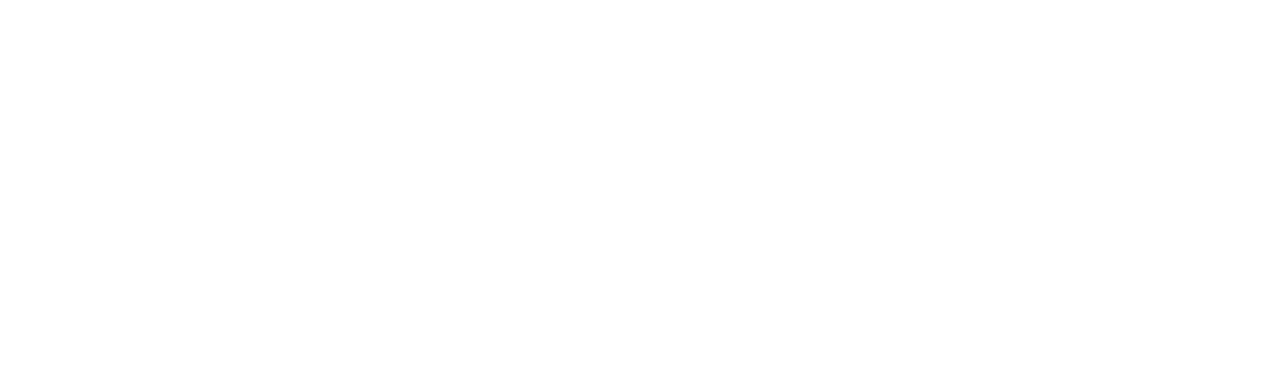
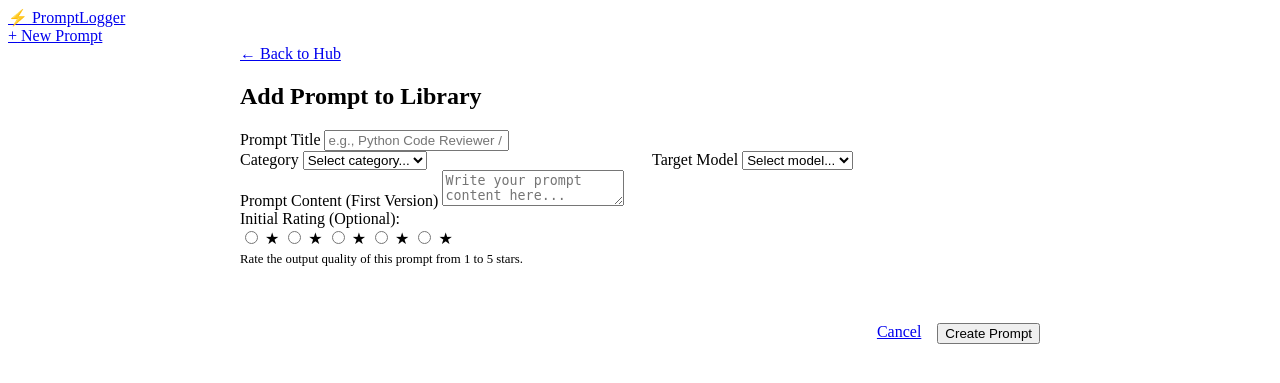
Before and after one commit to aqppann/promt_log, a Flask app: page /prompts/create in a window 1280 px wide. Before the commit the part shown is empty. Shown: the top 383 px of the page. Run offline with Flask 3, Linux system fonts and the light colour scheme.

Commit message:
feat: create template

```diff
--- a/templates/create.html
+++ b/templates/create.html
@@ -1,10 +1,78 @@
-<!DOCTYPE html>
-<html lang="en">
-<head>
-    <meta charset="UTF-8">
-    <title>Title</title>
-</head>
-<body>
+{% extends 'base.html' %}
 
-</body>
-</html>
+{% block title %}Create New Prompt | AI Prompt Logger{% endblock %}
+
+{% block content %}
+<div style="max-width: 800px; margin: 0 auto;">
+    <a href="{{ url_for('prompts.index') }}" class="btn btn-secondary btn-sm" style="margin-bottom: 1.5rem;">← Back to Hub</a>
+
+    <div class="panel">
+        <div class="panel-header">
+            <h2>Add Prompt to Library</h2>
+        </div>
+
+        <form method="POST" action="{{ url_for('prompts.create') }}">
+            <!-- Title -->
+            <div class="form-group">
+                <label for="title" class="form-label">Prompt Title</label>
+                <input type="text" id="title" name="title" class="form-control" placeholder="e.g., Python Code Reviewer / SQL Generator" required>
+            </div>
+
+            <div style="display: grid; grid-template-columns: 1fr 1fr; gap: 1.5rem;">
+                <!-- Category -->
+                <div class="form-group">
+                    <label for="category" class="form-label">Category</label>
+                    <select id="category" name="category" class="form-control" required>
+                        <option value="" disabled selected>Select category...</option>
+                        <option value="debugging">Debugging</option>
+                        <option value="refactoring">Refactoring</option>
+                        <option value="docs">Docs</option>
+                        <option value="testing">Testing</option>
+                        <option value="other">Other</option>
+                    </select>
+                </div>
+
+                <!-- Target Model -->
+                <div class="form-group">
+                    <label for="target_model" class="form-label">Target Model</label>
+                    <select id="target_model" name="target_model" class="form-control" required>
+                        <option value="" disabled selected>Select model...</option>
+                        <option value="gpt-4">GPT-4</option>
+                        <option value="claude">Claude</option>
+                        <option value="gemini">Gemini</option>
+                    </select>
+                </div>
+            </div>
+
+            <!-- Prompt Content -->
+            <div class="form-group">
+                <label for="content" class="form-label">Prompt Content (First Version)</label>
+                <textarea id="content" name="content" class="form-control" placeholder="Write your prompt content here..." required></textarea>
+            </div>
+
+            <!-- Rating -->
+            <div class="form-group">
+                <label class="form-label" style="display: inline-block; margin-right: 1rem;">Initial Rating (Optional):</label>
+                <div class="star-rating">
+                    <input type="radio" id="star5" name="rating" value="5">
+                    <label for="star5">★</label>
+                    <input type="radio" id="star4" name="rating" value="4">
+                    <label for="star4">★</label>
+                    <input type="radio" id="star3" name="rating" value="3">
+                    <label for="star3">★</label>
+                    <input type="radio" id="star2" name="rating" value="2">
+                    <label for="star2">★</label>
+                    <input type="radio" id="star1" name="rating" value="1">
+                    <label for="star1">★</label>
+                </div>
+                <p style="font-size: 0.8rem; color: var(--text-muted); margin-top: 0.25rem;">Rate the output quality of this prompt from 1 to 5 stars.</p>
+            </div>
+
+            <div style="display: flex; gap: 1rem; justify-content: flex-end; margin-top: 2rem; border-top: 1px solid var(--border-color); padding-top: 1.5rem;">
+                <a href="{{ url_for('prompts.index') }}" class="btn btn-secondary">Cancel</a>
+                <button type="submit" class="btn btn-primary">Create Prompt</button>
+            </div>
+        </form>
+    </div>
+</div>
+{% endblock %}
```
